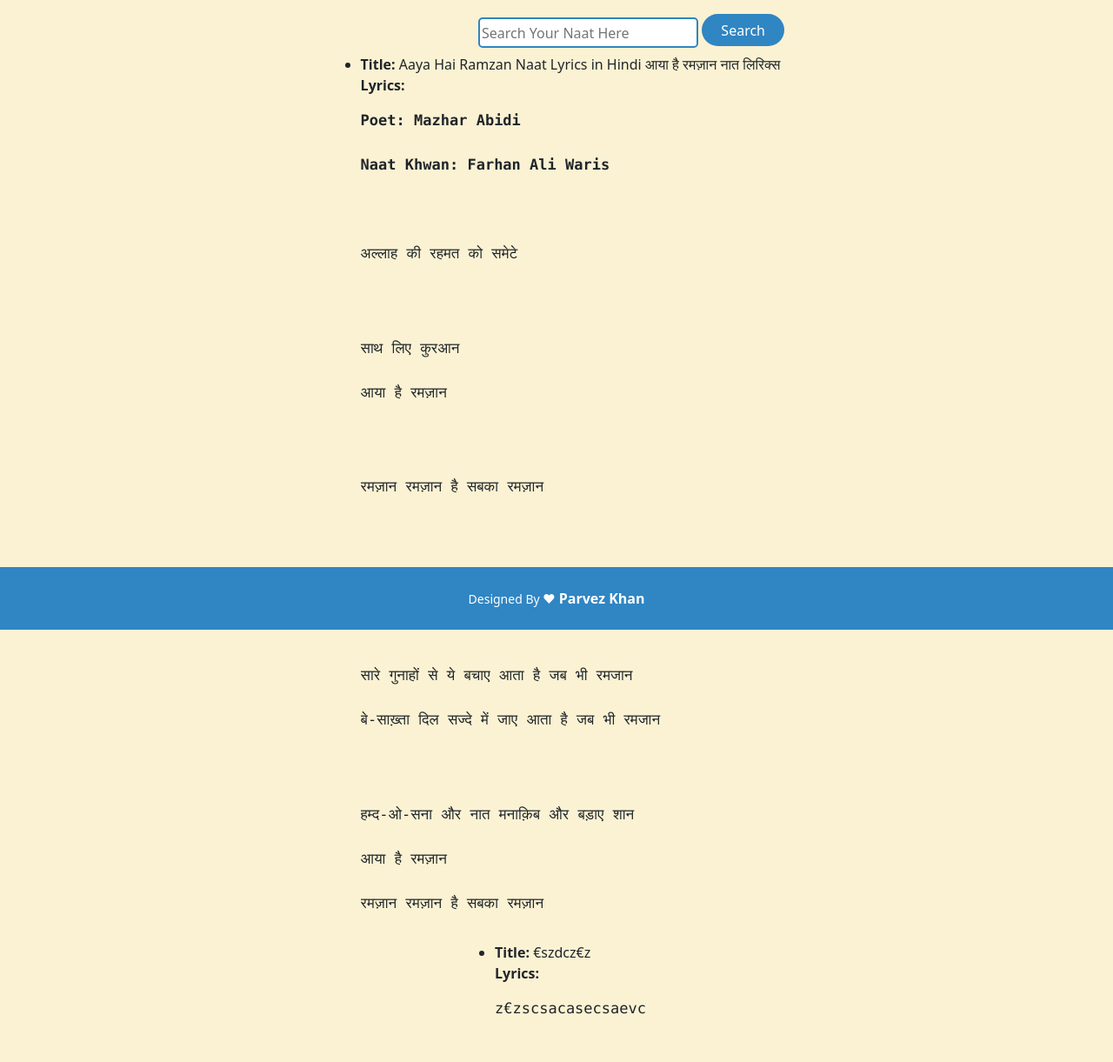
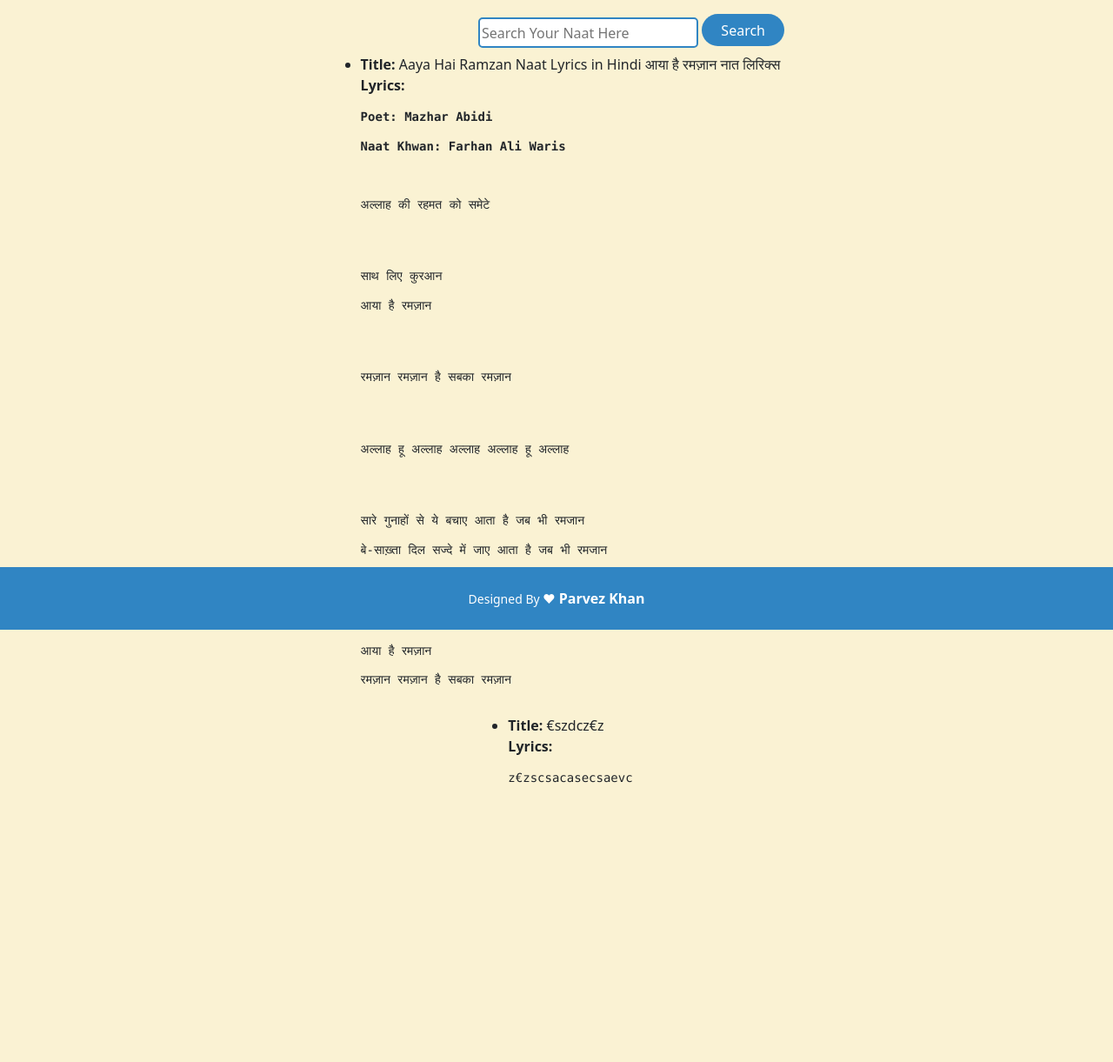
Before and after one commit to parvezzkhan/NAAT-PROJECT, a Django app: template naats/templates/naat.html in a window 1280 px wide. Shown: the part 76-1297 px from the top of the page at 87% size. After the commit the page ends 976 px from the top, so only its background shows below. Run offline with Django 3.2, Linux system fonts and the light colour scheme; the template is opened without the code that fills it: values that come from a table or form of the project are taken from there, others are empty; data comes from the database, SQL or seed files in the repository; some libraries are stand-ins or nearby versions.

Commit message:
Update naat.html

```diff
--- a/naats/templates/naat.html
+++ b/naats/templates/naat.html
@@ -91,7 +91,9 @@
             justify-content: center;
         }
         .ly{
-            font-size: 17px;;
+            font-size: 14px;
+        line-height: 1.2;
+        background-color: #FAF2D3;
         }
         @media (max-width: 767px) {
     .lyrics {
```
